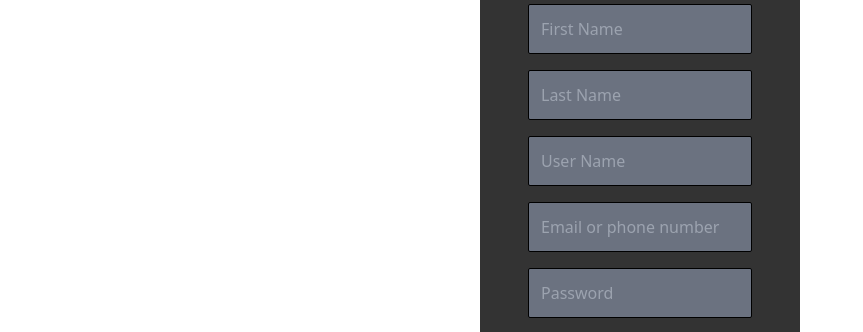
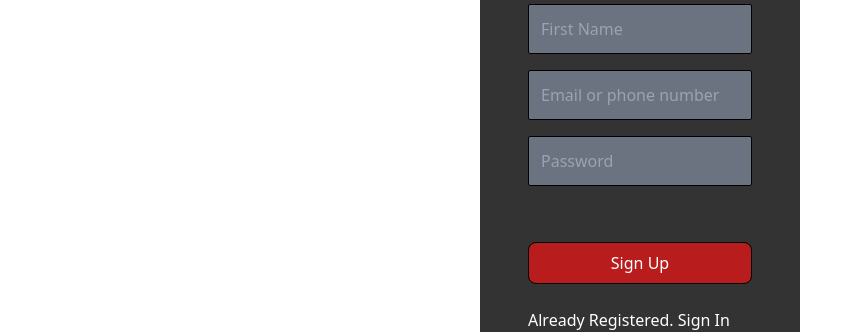
Before and after one commit to AbdulaleemMughal/NetflixGPT, a React (Create React App) app: page / in a window 1280 px wide. Both pictures are taken after a click on the element "New to Netflix? Sign up now.". Shown: the part 308-640 px from the top of the page, without its empty margins (0-863 px from the left). Built offline with nearby package versions, Linux system fonts and the light colour scheme.

Commit message:
Adding forebase

```diff
--- a/package.json
+++ b/package.json
@@ -6,6 +6,7 @@
     "@testing-library/jest-dom": "^5.17.0",
     "@testing-library/react": "^13.4.0",
     "@testing-library/user-event": "^13.5.0",
+    "firebase": "^10.9.0",
     "react": "^18.2.0",
     "react-dom": "^18.2.0",
     "react-router-dom": "^6.22.2",
--- a/src/components/Login.js
+++ b/src/components/Login.js
@@ -1,8 +1,21 @@
-import { useState } from "react";
+import { useRef, useState } from "react";
 import Header from "./Header";
+import { checkValidData } from "../utils/validation";
 
 const Login = () => {
   const [isSignInForm, setIsSignInForm] = useState(true);
+
+  const [errorMessage, setErrorMessage] = useState(null);
+
+  const email = useRef(null);
+  const password = useRef(null);
+  const name = useRef(null);
+
+  const handleButtonClick = () => {
+   //Validate the form
+    const message = checkValidData(email.current.value, password.current.value, name.current.value);
+    setErrorMessage(message);
+  };
 
   const toggleSignIn = () => {
     setIsSignInForm(!isSignInForm);
@@ -18,43 +31,39 @@ const Login = () => {
         />
       </div>
 
-      <form className="absolute w-3/12 p-12 my-52 bg-black mx-auto right-0 left-0 text-white bg-opacity-80 rounded-lg">
+      <form
+        onSubmit={(e) => e.preventDefault()}
+        className="absolute w-3/12 p-12 my-52 bg-black mx-auto right-0 left-0 text-white bg-opacity-80 rounded-lg"
+      >
         <h1 className="pb-3 text-3xl font-bold">
           {isSignInForm ? "Sign In" : "Sign Up"}
         </h1>
 
         {!isSignInForm && (
           <input
+          ref={name}
             type="text"
             placeholder="First Name"
             className="my-2 p-3 border border-solid border-black w-full rounded-sm bg-gray-500"
           />
         )}
-        {!isSignInForm && (
-          <input
-            type="text"
-            placeholder="Last Name"
-            className="my-2 p-3 border border-solid border-black w-full rounded-sm bg-gray-500"
-          />
-        )}
-        {!isSignInForm && (
-          <input
-            type="text"
-            placeholder="User Name"
-            className="my-2 p-3 border border-solid border-black w-full rounded-sm bg-gray-500"
-          />
-        )}
         <input
+          ref={email}
           type="text"
           placeholder="Email or phone number"
           className="my-2 p-3 border border-solid border-black w-full rounded-sm bg-gray-500"
         />
         <input
+          ref={password}
           type="password"
           placeholder="Password"
           className="my-2 p-3 border border-solid border-black w-full rounded-sm bg-gray-500"
         />
-        <button className="my-6 pt-2 pb-2 border border-solid border-black bg-red-700 w-full rounded-lg">
+        <p className="text-red-500 font-bold py-3">{errorMessage}</p>
+        <button
+          className="my-6 pt-2 pb-2 border border-solid border-black bg-red-700 w-full rounded-lg"
+          onClick={handleButtonClick}
+        >
           {isSignInForm ? "Sign In" : "Sign Up"}
         </button>
         <p className="cursor-pointer" onClick={toggleSignIn}>
--- /dev/null
+++ b/src/utils/firebase.js
@@ -0,0 +1,21 @@
+// Import the functions you need from the SDKs you need
+import { initializeApp } from "firebase/app";
+import { getAnalytics } from "firebase/analytics";
+// TODO: Add SDKs for Firebase products that you want to use
+// https://firebase.google.com/docs/web/setup#available-libraries
+
+// Your web app's Firebase configuration
+// For Firebase JS SDK v7.20.0 and later, measurementId is optional
+const firebaseConfig = {
+  apiKey: "AIzaSyBm82ZjHTecDH-rssoQyQByecm2erhII8E",
+  authDomain: "netflixgpt-2a2a4.firebaseapp.com",
+  projectId: "netflixgpt-2a2a4",
+  storageBucket: "netflixgpt-2a2a4.appspot.com",
+  messagingSenderId: "307293483737",
+  appId: "1:307293483737:web:b00803b44de81e6ac104c8",
+  measurementId: "G-K00KTZ3DNH"
+};
+
+// Initialize Firebase
+const app = initializeApp(firebaseConfig);
+const analytics = getAnalytics(app);
--- /dev/null
+++ b/src/utils/validation.js
@@ -0,0 +1,13 @@
+export const checkValidData = (email, password, name) => {
+
+    const isNameValid = /^[a-zA-ZàáâäãåąčćęèéêëėįìíîïłńòóôöõøùúûüųūÿýżźñçčšžÀÁÂÄÃÅĄĆČĖĘÈÉÊËÌÍÎÏĮŁŃÒÓÔÖÕØÙÚÛÜŲŪŸÝŻŹÑßÇŒÆČŠŽ∂ð ,.'-]+$/u.test(name);
+    const isEmailValid = /^([a-zA-Z0-9._%-]+@[a-zA-Z0-9.-]+\.[a-zA-z]{2,})$/.test(email);
+    const isPasswordValid = /^(?=.*\d)(?=.*[a-z])(?=.*[A-Z])(?=.*[a-zA-Z]).{8,}$/.test(password);
+
+    if(!isEmailValid) return "Email is not Valid";
+    if(!isPasswordValid) return "Password is not Valid";
+    if(!isNameValid) return "Name is not Valid";
+
+
+    return null;
+};
```
Also changed, not shown: 2 other files (tests, documents, lock files or other folders).
